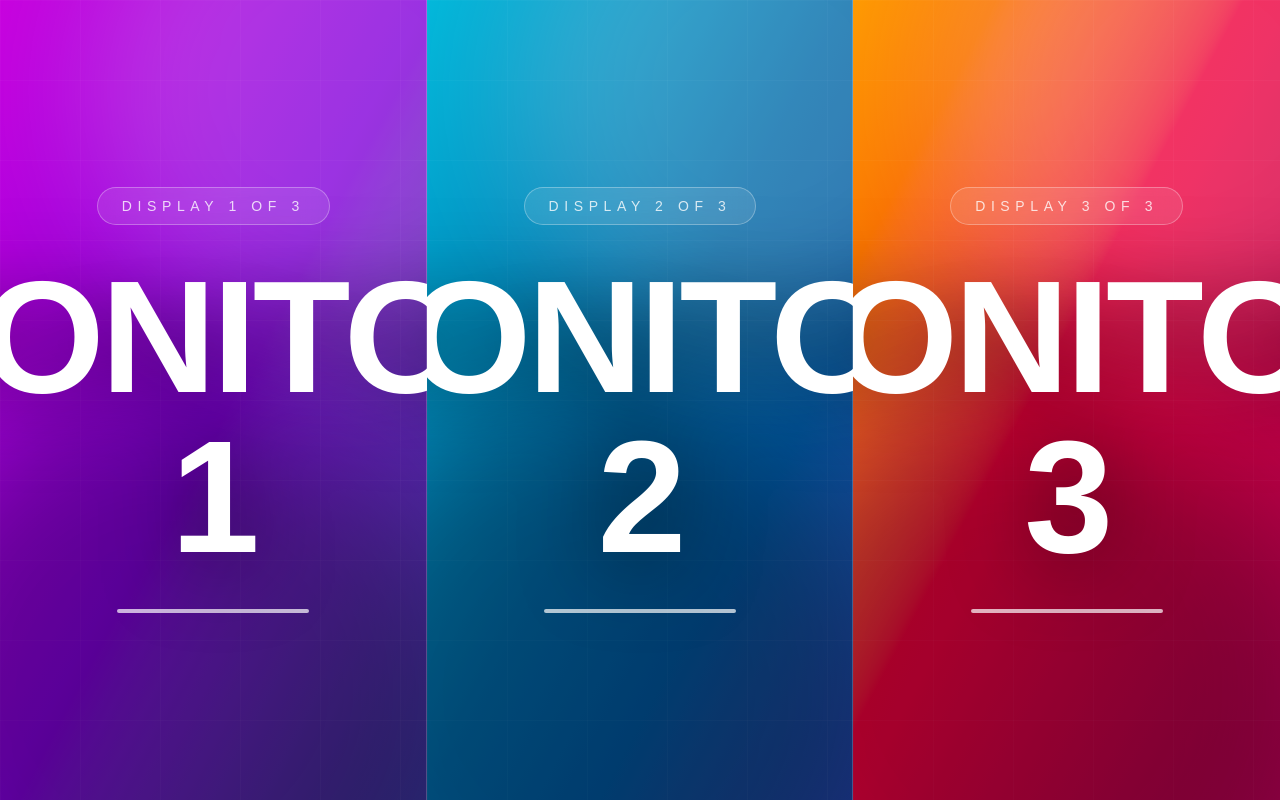
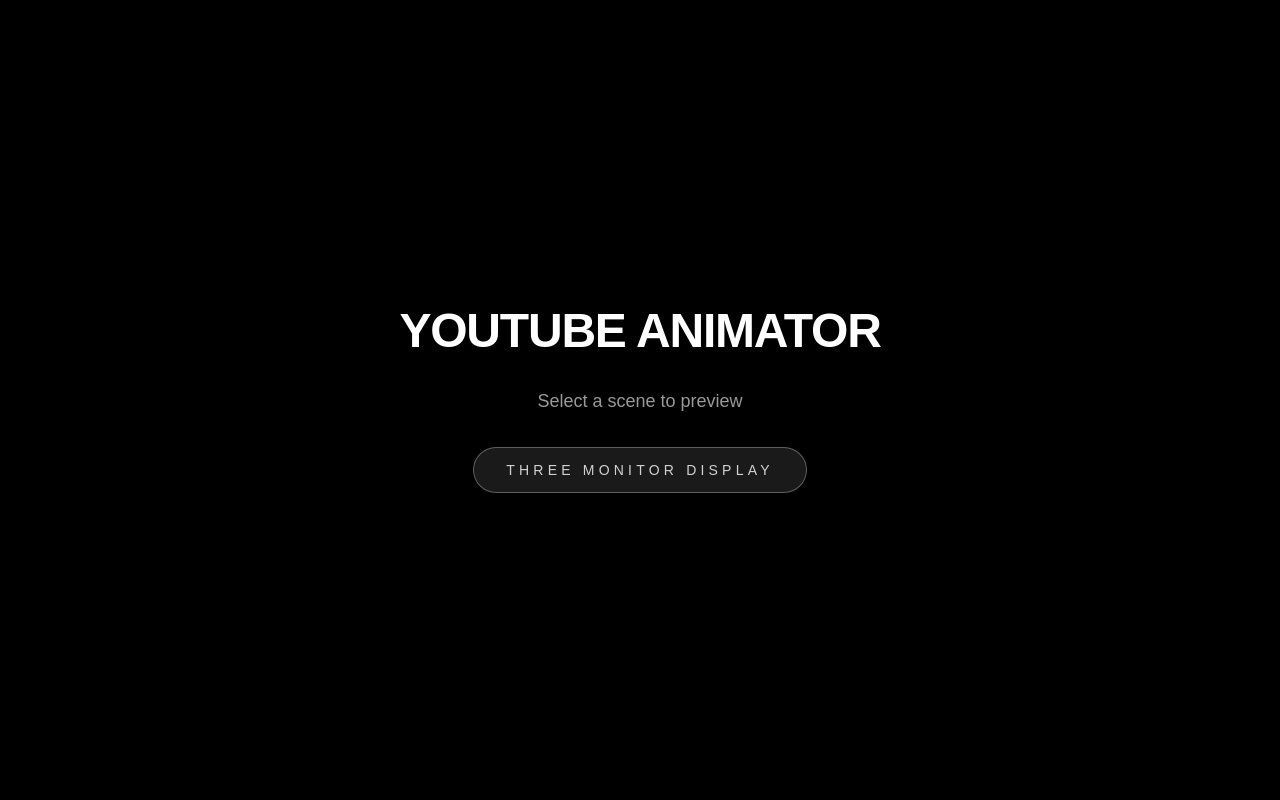
Before and after one commit to sunnybharne/youtube-animator, a Next.js app: page / in a window 1280 px wide. Built offline with nearby package versions, Linux system fonts and the light colour scheme.

Commit message:
feat: extract MonitorDisplay component and add home page navigation

```diff
--- /dev/null
+++ b/app/components/MonitorDisplay.tsx
@@ -0,0 +1,50 @@
+const monitors = ["MONITOR 1", "MONITOR 2", "MONITOR 3"] as const;
+
+const panelGradients = [
+  "from-fuchsia-600 via-purple-700 to-indigo-900",
+  "from-cyan-500 via-sky-700 to-blue-900",
+  "from-amber-500 via-rose-600 to-pink-800",
+] as const;
+
+export default function MonitorDisplay() {
+  return (
+    <div className="flex h-screen w-screen flex-row overflow-hidden bg-black">
+      {monitors.map((label, i) => (
+        <section
+          key={label}
+          className={`relative flex h-full w-1/3 items-center justify-center overflow-hidden bg-gradient-to-br ${panelGradients[i]}`}
+        >
+          {/* subtle grid overlay */}
+          <div
+            className="pointer-events-none absolute inset-0 opacity-20"
+            style={{
+              backgroundImage:
+                "linear-gradient(rgba(255,255,255,0.15) 1px, transparent 1px), linear-gradient(90deg, rgba(255,255,255,0.15) 1px, transparent 1px)",
+              backgroundSize: "80px 80px",
+            }}
+          />
+
+          {/* glow blobs */}
+          <div className="pointer-events-none absolute -top-40 -right-40 h-[500px] w-[500px] rounded-full bg-white/20 blur-3xl" />
+          <div className="pointer-events-none absolute -bottom-48 -left-32 h-[600px] w-[600px] rounded-full bg-black/30 blur-3xl" />
+
+          {/* content */}
+          <div className="relative z-10 flex flex-col items-center gap-8 text-center">
+            <span className="rounded-full border border-white/30 bg-white/10 px-6 py-2 text-sm font-medium uppercase tracking-[0.4em] text-white/80 backdrop-blur-md">
+              Display {i + 1} of 3
+            </span>
+            <h1 className="text-[10rem] font-black uppercase leading-none tracking-tight text-white drop-shadow-[0_8px_40px_rgba(0,0,0,0.5)]">
+              {label}
+            </h1>
+            <div className="h-1 w-48 rounded-full bg-white/70" />
+          </div>
+
+          {/* divider line between monitors */}
+          {i < monitors.length - 1 && (
+            <div className="absolute right-0 top-0 z-20 h-full w-px bg-white/20" />
+          )}
+        </section>
+      ))}
+    </div>
+  );
+}
--- /dev/null
+++ b/app/monitors/page.tsx
@@ -0,0 +1,5 @@
+import MonitorDisplay from "../components/MonitorDisplay";
+
+export default function MonitorsPage() {
+  return <MonitorDisplay />;
+}
--- a/app/page.tsx
+++ b/app/page.tsx
@@ -1,50 +1,18 @@
-const monitors = ["MONITOR 1", "MONITOR 2", "MONITOR 3"] as const;
-
-const panelGradients = [
-  "from-fuchsia-600 via-purple-700 to-indigo-900",
-  "from-cyan-500 via-sky-700 to-blue-900",
-  "from-amber-500 via-rose-600 to-pink-800",
-] as const;
+import Link from "next/link";
 
 export default function Home() {
   return (
-    <div className="flex h-screen w-screen flex-row overflow-hidden bg-black">
-      {monitors.map((label, i) => (
-        <section
-          key={label}
-          className={`relative flex h-full w-1/3 items-center justify-center overflow-hidden bg-gradient-to-br ${panelGradients[i]}`}
-        >
-          {/* subtle grid overlay */}
-          <div
-            className="pointer-events-none absolute inset-0 opacity-20"
-            style={{
-              backgroundImage:
-                "linear-gradient(rgba(255,255,255,0.15) 1px, transparent 1px), linear-gradient(90deg, rgba(255,255,255,0.15) 1px, transparent 1px)",
-              backgroundSize: "80px 80px",
-            }}
-          />
-
-          {/* glow blobs */}
-          <div className="pointer-events-none absolute -top-40 -right-40 h-[500px] w-[500px] rounded-full bg-white/20 blur-3xl" />
-          <div className="pointer-events-none absolute -bottom-48 -left-32 h-[600px] w-[600px] rounded-full bg-black/30 blur-3xl" />
-
-          {/* content */}
-          <div className="relative z-10 flex flex-col items-center gap-8 text-center">
-            <span className="rounded-full border border-white/30 bg-white/10 px-6 py-2 text-sm font-medium uppercase tracking-[0.4em] text-white/80 backdrop-blur-md">
-              Display {i + 1} of 3
-            </span>
-            <h1 className="text-[10rem] font-black uppercase leading-none tracking-tight text-white drop-shadow-[0_8px_40px_rgba(0,0,0,0.5)]">
-              {label}
-            </h1>
-            <div className="h-1 w-48 rounded-full bg-white/70" />
-          </div>
-
-          {/* divider line between monitors */}
-          {i < monitors.length - 1 && (
-            <div className="absolute right-0 top-0 z-20 h-full w-px bg-white/20" />
-          )}
-        </section>
-      ))}
+    <div className="flex h-screen w-screen flex-col items-center justify-center gap-8 bg-black text-white">
+      <h1 className="text-5xl font-black uppercase tracking-tight">
+        YouTube Animator
+      </h1>
+      <p className="text-white/60 text-lg">Select a scene to preview</p>
+      <Link
+        href="/monitors"
+        className="rounded-full border border-white/30 bg-white/10 px-8 py-3 text-sm font-medium uppercase tracking-[0.3em] text-white/80 backdrop-blur-md transition hover:bg-white/20"
+      >
+        Three Monitor Display
+      </Link>
     </div>
   );
 }
```
